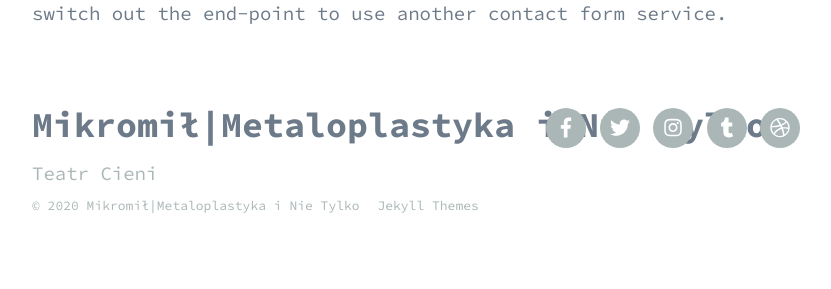
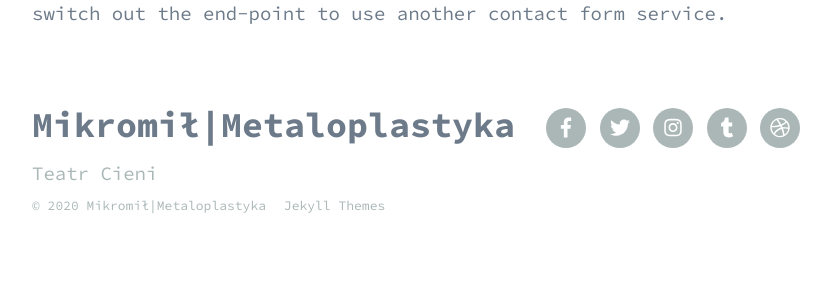
Before and after one commit to Mikromil/emka, a Jekyll site: the page built from _pages/contact.md, in a window 1280 px wide. Shown: the part 1150-1439 px from the top of the page, without its empty margins (224-1055 px from the left). Built offline with Jekyll 4.4.1, drawn with Linux system fonts in a browser that asks for light colours; nearby versions of some CDN libraries.

Commit message:
Update settings.yml

```diff
--- a/_data/settings.yml
+++ b/_data/settings.yml
@@ -1,5 +1,5 @@
 basic_settings:
-  site_title: Mikromił|Metaloplastyka i Nie Tylko
+  site_title: Mikromił|Metaloplastyka
   favicon_image: /images/favicon.png
 
 header_settings:
```
